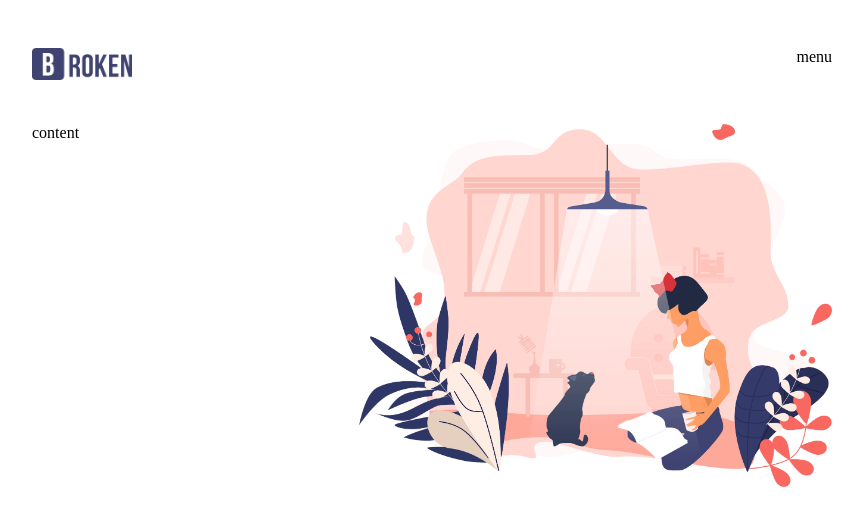
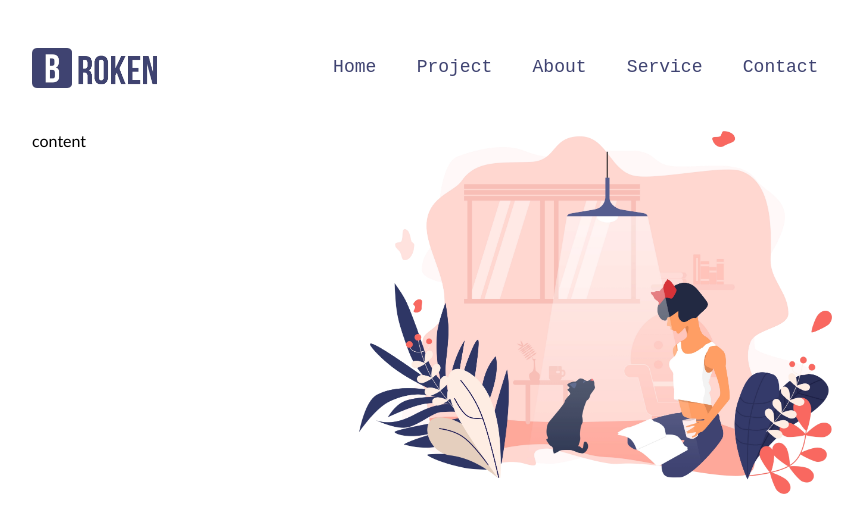
Before and after one commit to ModestasCi/03-HAPPY-WEEKEND, a website: page index.html in a window 1280 px wide. Shown: the whole page, without its empty margins (208-1071 px from the left). Drawn offline with Linux system fonts and the light colour scheme.

Commit message:
Header style #4

```diff
--- a/index.html
+++ b/index.html
@@ -16,6 +16,8 @@
 
 <style>
 body {
+    font-family: 'Gill Sans', 'Gill Sans MT', Calibri, 'Trebuchet MS', sans-serif;
+
     }
 
     header {
@@ -26,12 +28,36 @@ body {
     }
 
 header>img {
-    width: 100px;
+    height: 40px;
     float: left;
 }
 
 header>nav {
     float: right;
+    margin-top: 3.8px;
+}
+
+nav>a {
+    display: inline-block;
+    padding: 0.3em;
+    padding-left: 0.7em;
+    padding-right: 0.7em;
+    margin-left: 0.5em;
+font-family: monospace;
+font-size: 18px;
+line-height: 1em;
+text-decoration: none;
+color: #3f4371;
+border: 0.1em solid transparent;
+border-radius: 0.2em;
+}
+
+nav>a:first-child {
+    margin-left: 0;
+}
+
+nav>a:hover {
+    border-color: #3f4371;
 }
 
 main {
@@ -57,7 +83,11 @@ main>div {
     <header>
         <img src="./img/logo.png" alt="Logo">
         <nav>
-menu
+            <a href="#">Home</a>
+            <a href="#">Project</a>
+            <a href="#">About</a>
+            <a href="#">Service</a>
+            <a href="#">Contact</a>
         </nav>
     </header>
 
```
